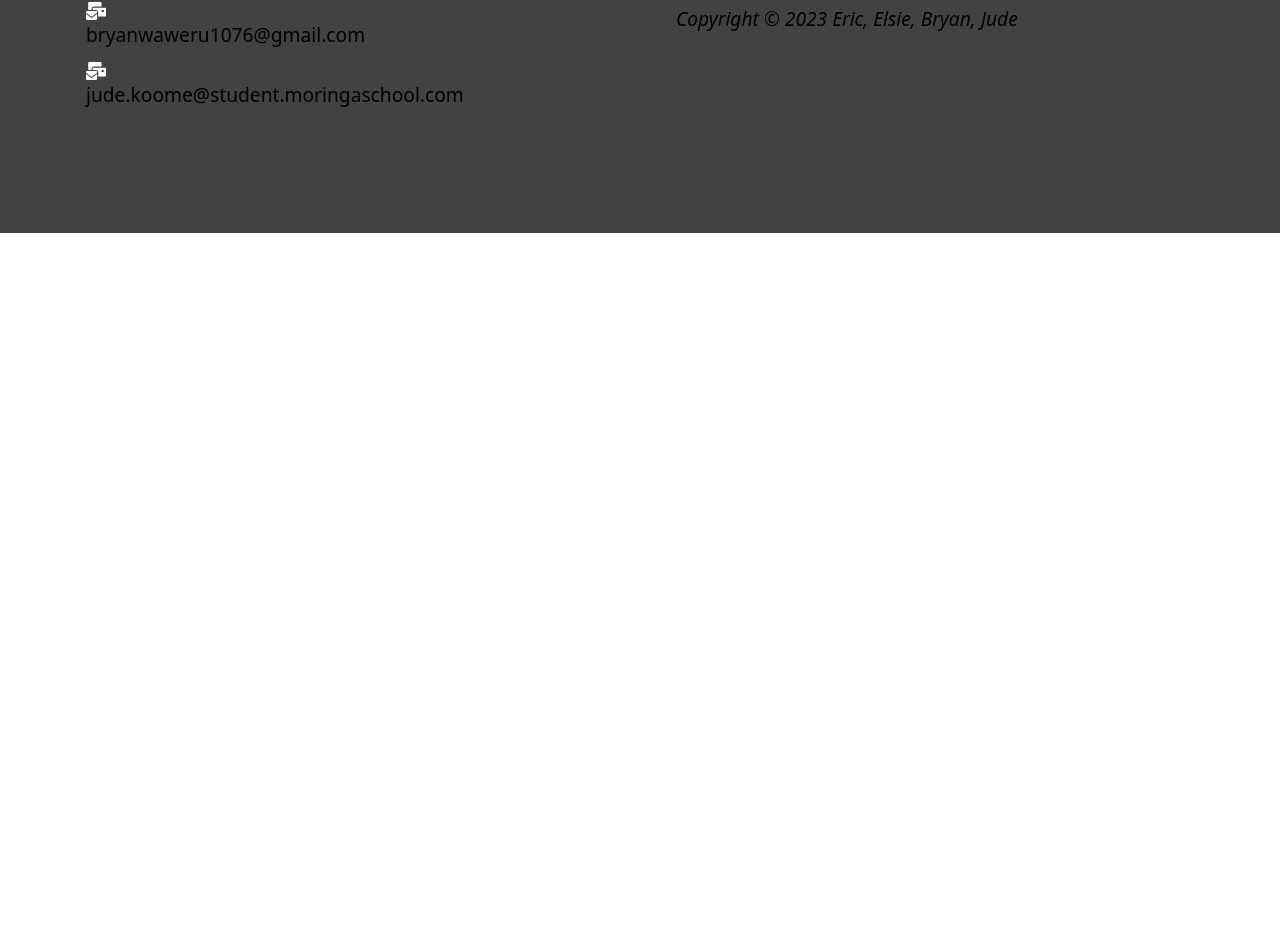
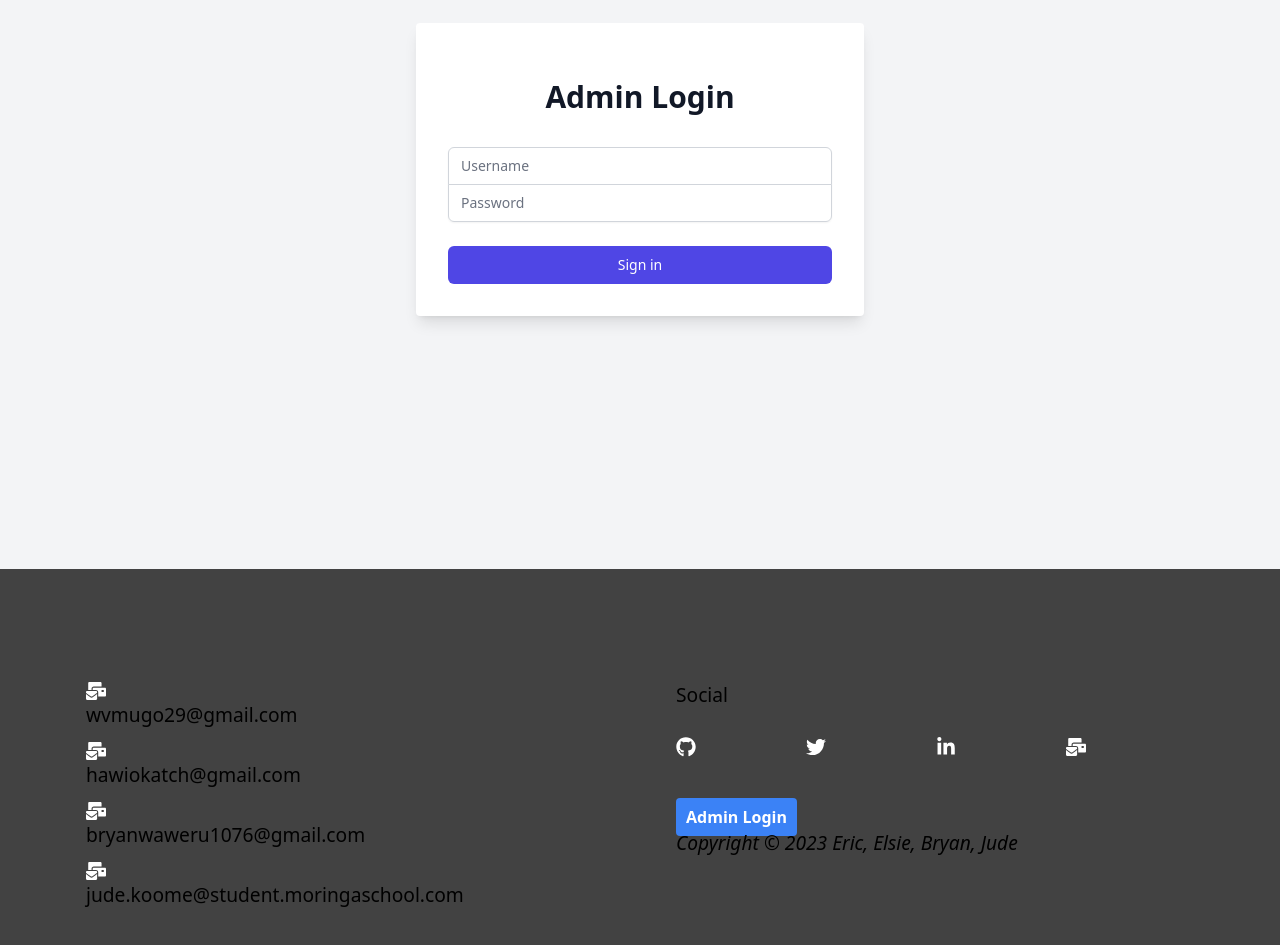
Before and after one commit to mugoooz/donation-platform-front, a React (Create React App) app: page /admin-login in a window 1280 px wide. Shown: the part 231-1176 px from the top of the page. Before the commit the page ends 800 px from the top, so only its background shows below. Built offline with nearby package versions, Linux system fonts and the light colour scheme; a web font is replaced by a local one.

Commit message:
admin login

```diff
--- a/src/App.js
+++ b/src/App.js
@@ -1,17 +1,16 @@
-
 import React from 'react';
-import { Route, Routes } from 'react-router-dom'; // Use Routes instead of Switch
+import { Route, Routes } from 'react-router-dom';
 import Navbar from './components/Navbar';
 import LandingPage from './components/LandingPage';
-import Home from './components/Home'; // Import your Home component
-import AboutUs from './components/AboutUs'; // Import your AboutUs component
-import Impact from './components/Impact'; // Import your Impact component
-import Donate from './components/Donate'; // Import your Donate component
-import CharityLogin from './components/CharityLogin'; // Import your CharityLogin component
+import Home from './components/Home';
+import AboutUs from './components/AboutUs';
+import Impact from './components/Impact';
+import Donate from './components/Donate';
+import CharityLogin from './components/CharityLogin';
 import Footer from './components/Footer';
-import SignUpForm from './components/SignUpForm'; // Adjust the path if needed
-import LoginForm from './components/LoginForm'; // Adjust the path if needed
-
+import SignUpForm from './components/SignUpForm';
+import LoginForm from './components/LoginForm';
+import AdminLogin from './components/AdminLogin';
 
 function App() {
   return (
@@ -24,8 +23,9 @@
         <Route path="/impact" element={<Impact />} />
         <Route path="/donate" element={<Donate />} />
         <Route path="/charity-login" element={<CharityLogin />} />
-        <Route path="/signup" element={<SignUpForm />} /> {/* Add this line */}
-        <Route path="/login" element={<LoginForm />} /> {/* Add this line */}
+        <Route path="/signup" element={<SignUpForm />} />
+        <Route path="/login" element={<LoginForm />} />
+        <Route path="/admin-login" element={<AdminLogin />} /> {/* Updated line */}
       </Routes>
       <Footer />
     </div>
--- /dev/null
+++ b/src/components/AdminLogin.js
@@ -0,0 +1,45 @@
+const AdminLogin = () => {
+    return (
+      <div className="min-h-screen flex items-center justify-center bg-gray-100 py-12 px-4 sm:px-6 lg:px-8">
+        <div className="max-w-md w-full space-y-8 bg-white p-8 rounded shadow-lg">
+          <h2 className="mt-6 text-center text-3xl font-extrabold text-gray-900">Admin Login</h2>
+          <form className="mt-8 space-y-6">
+            <div className="rounded-md shadow-sm -space-y-px">
+              <div>
+                <label htmlFor="username" className="sr-only">Username</label>
+                <input
+                  id="username"
+                  name="username"
+                  type="text"
+                  required
+                  className="appearance-none rounded-none relative block w-full px-3 py-2 border border-gray-300 placeholder-gray-500 text-gray-900 rounded-t-md focus:outline-none focus:ring-indigo-500 focus:border-indigo-500 focus:z-10 sm:text-sm"
+                  placeholder="Username"
+                />
+              </div>
+              <div>
+                <label htmlFor="password" className="sr-only">Password</label>
+                <input
+                  id="password"
+                  name="password"
+                  type="password"
+                  required
+                  className="appearance-none rounded-none relative block w-full px-3 py-2 border border-gray-300 placeholder-gray-500 text-gray-900 rounded-b-md focus:outline-none focus:ring-indigo-500 focus:border-indigo-500 focus:z-10 sm:text-sm"
+                  placeholder="Password"
+                />
+              </div>
+            </div>
+            <div>
+              <button
+                type="submit"
+                className="group relative w-full flex justify-center py-2 px-4 border border-transparent text-sm font-medium rounded-md text-white bg-indigo-600 hover:bg-indigo-700 focus:outline-none focus:ring-2 focus:ring-offset-2 focus:ring-indigo-500"
+              >
+                Sign in
+              </button>
+            </div>
+          </form>
+        </div>
+      </div>
+    );
+  };
+
+  export default AdminLogin;
--- a/src/components/Footer.js
+++ b/src/components/Footer.js
@@ -1,10 +1,7 @@
+import React from 'react';
+import { Link } from 'react-router-dom'; // Import the Link component
+import { FaGithub, FaLinkedinIn, FaTwitter, FaMailBulk } from "react-icons/fa";
 import "./Footer.css";
-
-import React from 'react'
-
-// import { FaIconName } from 'react-icons/fa';
-import { FaGithub, FaLinkedinIn, FaTwitter } from "react-icons/fa";
-import { FaMailBulk } from "react-icons/fa";
 
 const Footer = () => {
   return (
@@ -34,6 +31,16 @@
                 <FaMailBulk size={20} style={{color:"#fff", marginRight: "2rem"}} />
                 </div>
                 <br /> <br />
+                 {/* Admin Login Link */}
+                 <div className="admin-login">
+  <Link
+    to="/admin-login"
+    className="bg-blue-500 hover:bg-blue-700 text-white font-bold py-2 px-2.5 rounded"
+  >
+    Admin Login
+  </Link>
+</div>
+
                 <div>
                     <h4 className="ital">Copyright © 2023 Eric, Elsie, Bryan, Jude </h4>
                 </div>
--- a/src/components/LandingPage.js
+++ b/src/components/LandingPage.js
@@ -2,7 +2,6 @@
 import './LandingPage.css';
 import DeviseAuthForm from './SignUpForm';
 
-// import Footer from './Footer';
 
 const LandingPage = () => {
   const [showAuthForm, setShowAuthForm] = useState(false);
```
Also changed, not shown: src/components/Navbar.js (+0 -20 lines).
